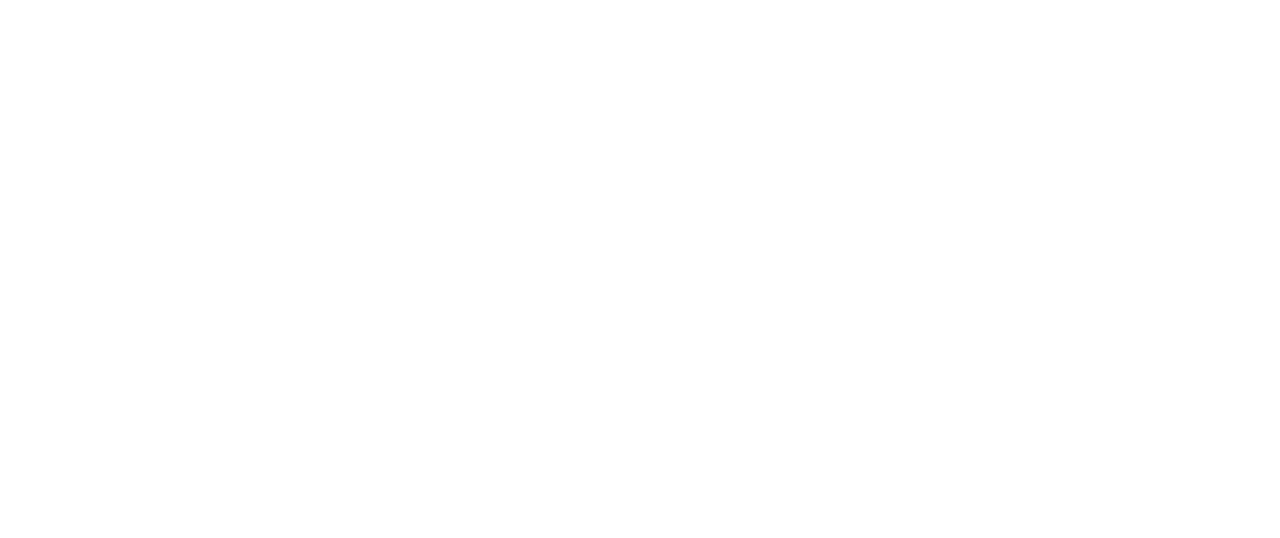
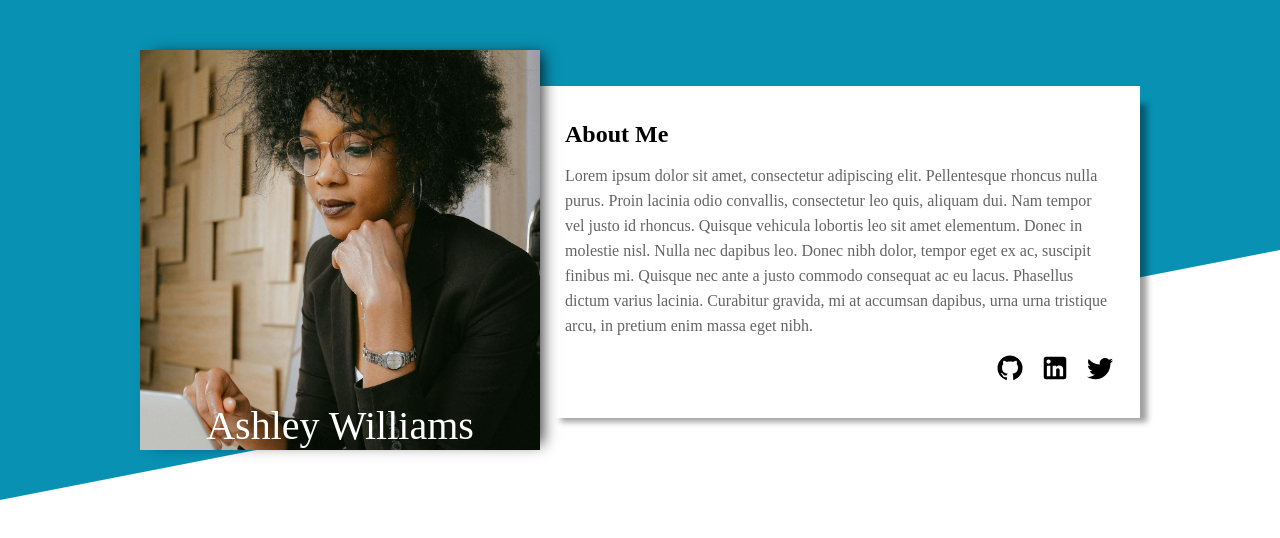
Before and after one commit to JoseD971/homepage, a website built with webpack: page src/index.html in a window 1280 px wide. Built offline with nearby package versions, Linux system fonts and the light colour scheme.

Commit message:
feat: layout and styles of the About Me section
feat: add images and icons folders

```diff
--- a/src/assets/style.css
+++ b/src/assets/style.css
@@ -2,5 +2,72 @@
     margin: 0;
     padding: 0;
     box-sizing: border-box;
-    font-family: 'Segoe UI', Tahoma, Geneva, Verdana, sans-serif;
+    font-family: 'Times New Roman', Times, serif;
 }
+
+.intro-shape {
+    width: 100%;
+    height: 500px;
+    background:#0891b2;
+    clip-path: polygon(0 0, 100% 0, 100% 50%, 0% 100%);
+    position: absolute;
+    z-index: -1;
+}
+
+.about-section {
+    display: flex;
+    justify-content: center;
+    align-items: center;
+    padding: 50px;
+}
+
+.main-photo-container {
+    position: relative;
+}
+
+#main-photo {
+    box-shadow: 8px -1px 14px -5px rgba(0,0,0,0.75);
+    width: 400px;
+    height: 400px;
+    object-fit: cover;
+}
+
+.about-name {
+    position: absolute;
+    bottom: 5px;
+    left: 50%;
+    white-space: nowrap;
+    transform: translateX(-50%);
+    font-size: 40px;
+    font-weight: 500;
+    color: #ffffff;
+}
+
+.about {
+    display: flex;
+    flex-direction: column;
+    gap: 15px;
+    max-width: 600px;
+    background-color: #ffffff;
+    box-shadow: 14px 11px 6px -7px rgba(0,0,0,0.38);
+    padding: 35px 25px;
+}
+
+.about .description {
+    color: #646464;
+    line-height: 25px;
+}
+
+.about-links-section {
+    display: flex;
+    align-self: flex-end;
+    gap: 15px;
+}
+
+.about-link {
+    width: 30px;
+    height: 30px;
+    border: none;
+    background: none;
+    cursor: pointer;
+}
--- a/src/index.html
+++ b/src/index.html
@@ -6,6 +6,33 @@
     <title>Homepage</title>
 </head>
 <body>
-
+    <main>
+        <section class="about-container">
+            <div class="intro-shape"></div>
+            <div class="about-section">
+                <div class="main-photo-container">
+                    <img id="main-photo" alt="Photo of a woman working in an office">
+                    <span class="about-name">Ashley Williams</span>
+                </div>
+                <div class="about">
+                    <h1>About Me</h1>
+                    <p class="description">Lorem ipsum dolor sit amet, consectetur adipiscing elit. Pellentesque rhoncus nulla purus. Proin lacinia odio convallis, consectetur leo quis, aliquam dui. Nam tempor vel justo id rhoncus. Quisque vehicula lobortis leo sit amet elementum. Donec in molestie nisl. Nulla nec dapibus leo. Donec nibh dolor, tempor eget ex ac, suscipit finibus mi. Quisque nec ante a justo commodo consequat ac eu lacus. Phasellus dictum varius lacinia. Curabitur gravida, mi at accumsan dapibus, urna urna tristique arcu, in pretium enim massa eget nibh.</p>
+                    <div class="about-links-section">
+                        <button type="button" class="about-link">
+                            <img class="github-btn" alt="GitHub icon" />
+                        </button>
+                        <button type="button" class="about-link">
+                            <img class="linkedln-btn" alt="Linkedln icon" />
+                        </button>
+                        <button type="button" class="about-link">
+                            <img class="twitter-btn" alt="Twitter icon" />
+                        </button>
+                    </div>
+                </div>
+            </div>
+        </section>
+        <section class="work-container"></section>
+        <footer class="contact-container"></footer>
+    </main>
 </body>
 </html>
--- a/src/js/index.js
+++ b/src/js/index.js
@@ -1 +1,19 @@
 import '../assets/style.css';
+import MainPhoto from '../assets/images/pexels-shvetsa-3727474.jpg';
+import GitHubIcon from '../assets/icons/github.svg';
+import LinkedlnIcon from '../assets/icons/linkedin.svg';
+import TwitterIcon from '../assets/icons/twitter.svg';
+
+document.getElementById('main-photo').setAttribute('src', MainPhoto);
+
+Array.from(document.getElementsByClassName('github-btn')).forEach(element => {
+    element.setAttribute('src', GitHubIcon);
+});
+
+Array.from(document.getElementsByClassName('linkedln-btn')).forEach(element => {
+    element.setAttribute('src', LinkedlnIcon);
+});
+
+Array.from(document.getElementsByClassName('twitter-btn')).forEach(element => {
+    element.setAttribute('src', TwitterIcon);
+});
```
Also changed, not shown: src/assets/icons/github.svg (added), src/assets/icons/linkedin.svg (added), src/assets/icons/twitter.svg (added), src/assets/images/pexels-shvetsa-3727464.jpg (added), src/assets/images/pexels-shvetsa-3727474.jpg (added).
